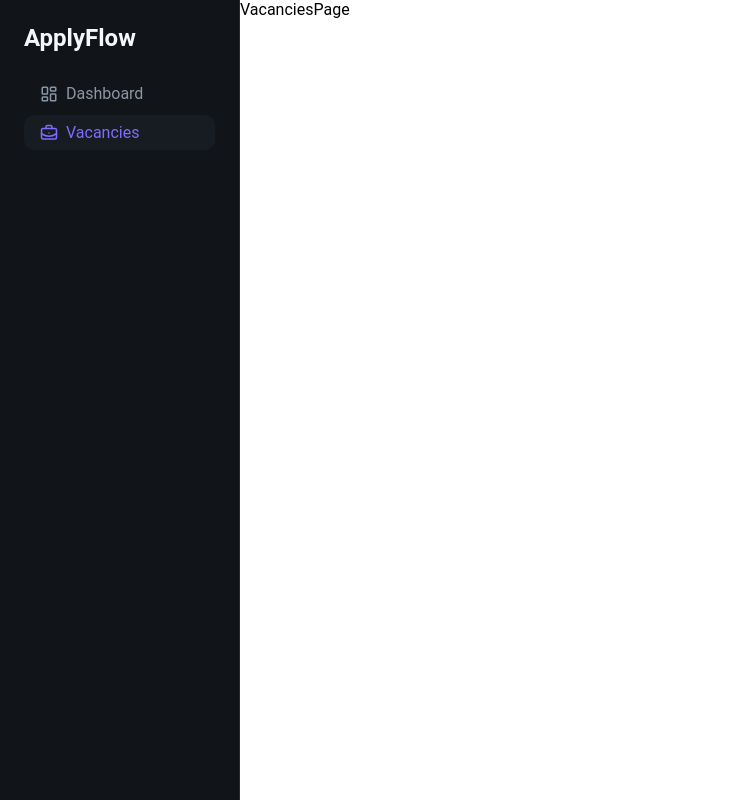
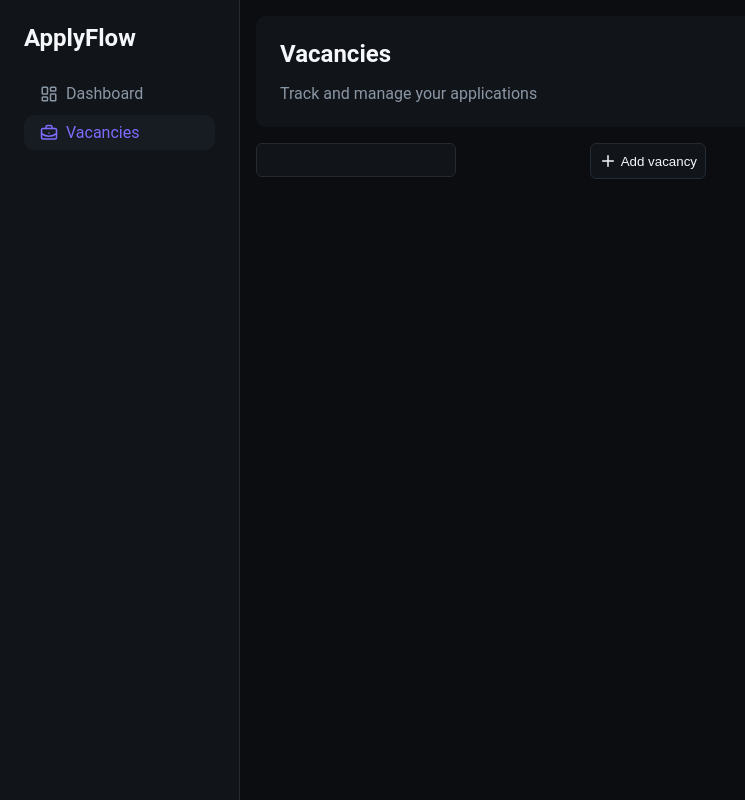
Before and after one commit to SHADrussed/apply-flow, a React (Vite) app: page /vacancies in a window 1280 px wide. Shown: the whole page, without its empty margins (0-745 px from the left). Built offline with nearby package versions, Linux system fonts and the light colour scheme.

Commit message:
initial Vacancies Page

```diff
--- a/src/pages/VacanciesPage.jsx
+++ b/src/pages/VacanciesPage.jsx
@@ -1,3 +1,27 @@
+import { Plus } from "lucide-react";
+import Header from "../components/Header/Header";
+import { AddButton, Page, SearchInput, Toolbar } from "./VacanciesPage.styled";
+import { useState } from "react";
+
 export default function VacanciesPage() {
-  return <>VacanciesPage</>;
+  const [search, setSearch] = useState("");
+  return (
+    <Page>
+      <Header
+        title="Vacancies"
+        description="Track and manage your applications"
+      />
+      <Toolbar>
+        <SearchInput
+          value={search}
+          onChange={(event) => setSearch(event.target.value)}
+          placeholder="Search vacancies..."
+        ></SearchInput>
+        <AddButton>
+          <Plus size={18} />
+          Add vacancy
+        </AddButton>
+      </Toolbar>
+    </Page>
+  );
 }
--- /dev/null
+++ b/src/pages/VacanciesPage.styled.js
@@ -0,0 +1,43 @@
+import styled from "styled-components";
+import { theme } from "../styles/theme";
+import { Search } from "lucide-react";
+
+export const Page = styled.div`
+  background-color: ${theme.colors.background};
+  min-height: 100vh;
+  padding: ${theme.spacing.md};
+`;
+
+export const Toolbar = styled.div`
+  display: flex;
+  max-width: 450px;
+  justify-content: space-between;
+  margin-top: ${theme.spacing.md};
+`;
+
+export const SearchInput = styled(Search)`
+  background-color: ${theme.colors.surface};
+  border: 1px solid ${theme.colors.border};
+  border-radius: ${theme.radius.sm};
+  padding: ${theme.spacing.md};
+  color: ${theme.colors.text};
+  min-width: 200px;
+  &::placeholder {
+    color: ${theme.colors.text};
+  }
+`;
+export const AddButton = styled.button`
+  display: flex;
+  align-items: center;
+  gap: ${theme.spacing.xs};
+  background-color: ${theme.colors.surface};
+  border: 1px solid ${theme.colors.border};
+  border-radius: ${theme.radius.sm};
+
+  &:hover {
+    background-color: ${theme.colors.surfaceHover};
+  }
+
+  color: ${theme.colors.text};
+  padding: ${theme.spacing.sm};
+`;
```
